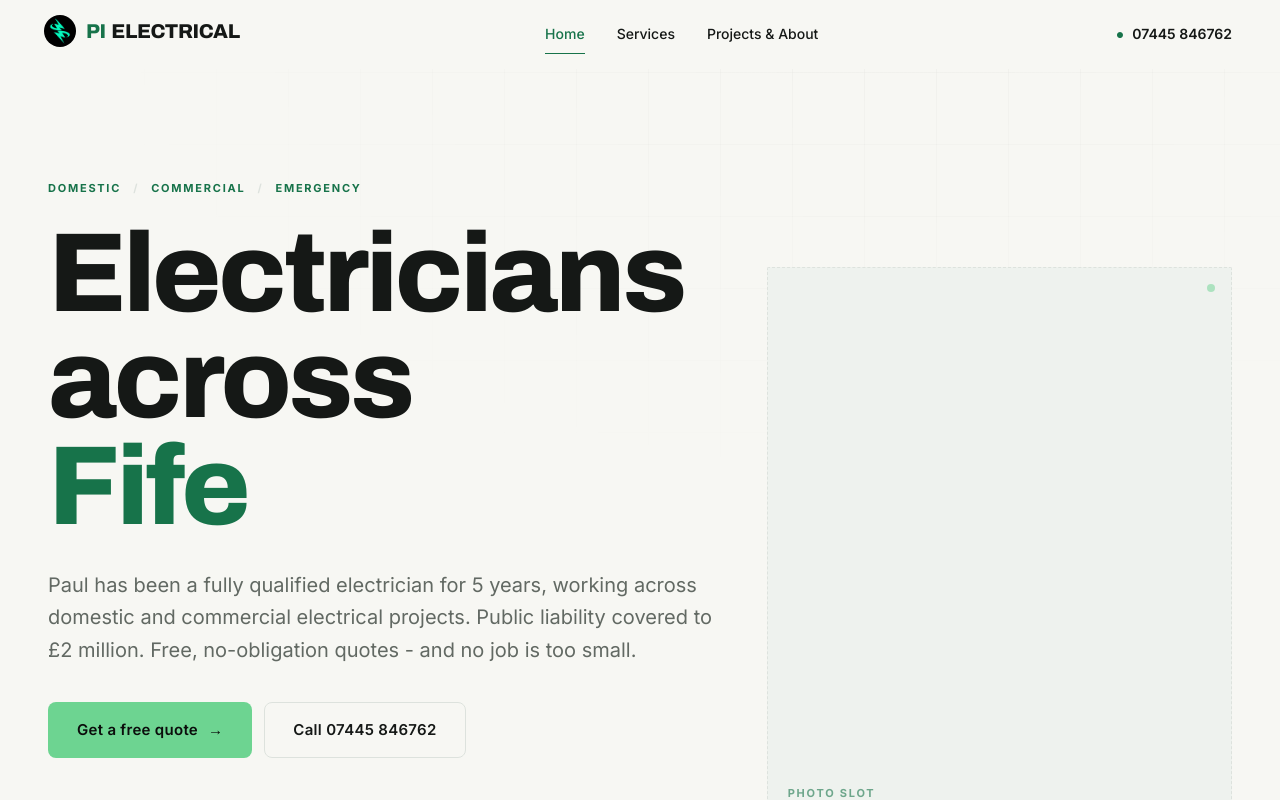
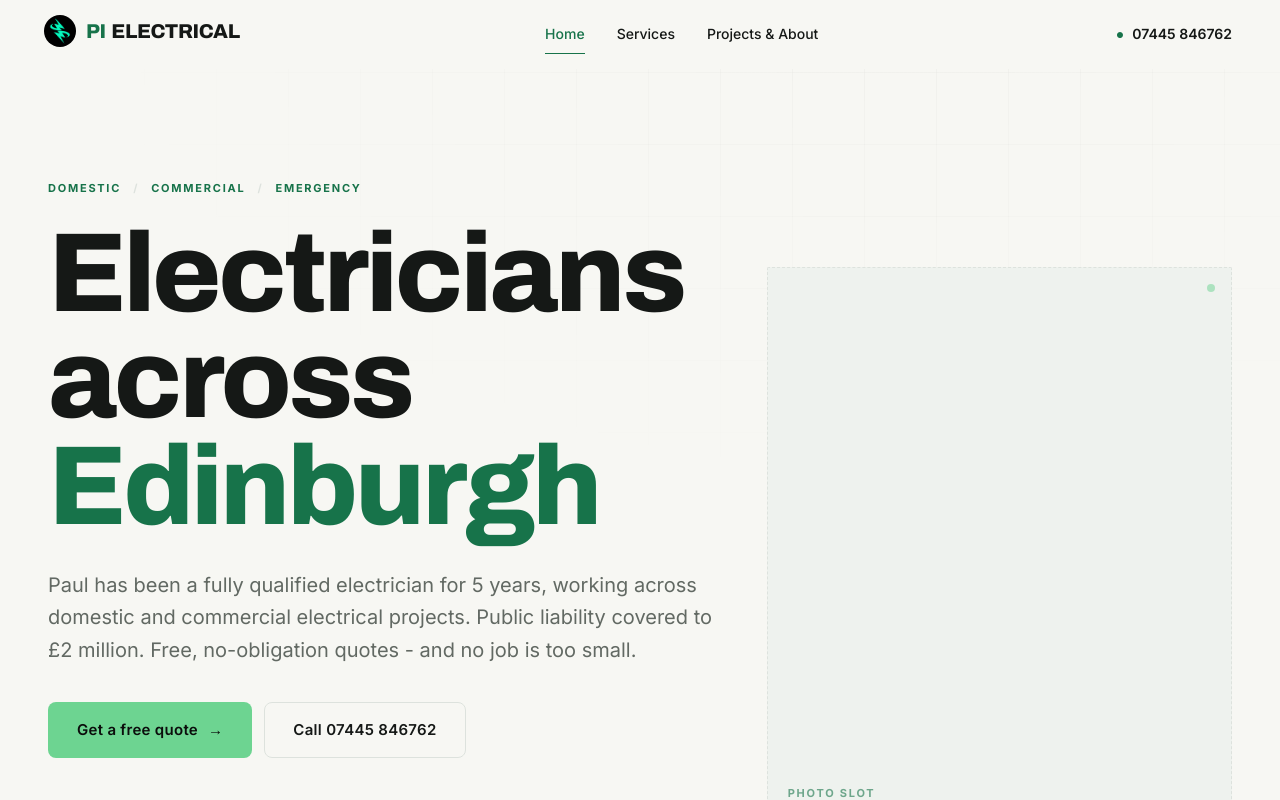
Before and after one commit to Tradetitan66/pi-electrical-live, a Next.js app: page / in a window 1280 px wide. Shown: the top 800 px of the page. Built offline with nearby package versions, Linux system fonts and the light colour scheme.

Commit message:
faster rotation with fade transition

```diff
--- a/src/components/Hero.tsx
+++ b/src/components/Hero.tsx
@@ -132,8 +132,8 @@ function RotatingArea() {
   const areas = ["Edinburgh", "Lothians", "Fife"];
   const [index, setIndex] = useState(0);
   useEffect(() => {
-    const timer = setInterval(() => setIndex((i) => (i + 1) % areas.length), 2500);
+    const timer = setInterval(() => setIndex((i) => (i + 1) % areas.length), 1000);
     return () => clearInterval(timer);
   }, [areas.length]);
-  return <span className="text-green-ink">{areas[index]}</span>;
+  return <span className="text-green-ink transition-opacity duration-300 ease-in-out">{areas[index]}</span>;
 }
```
